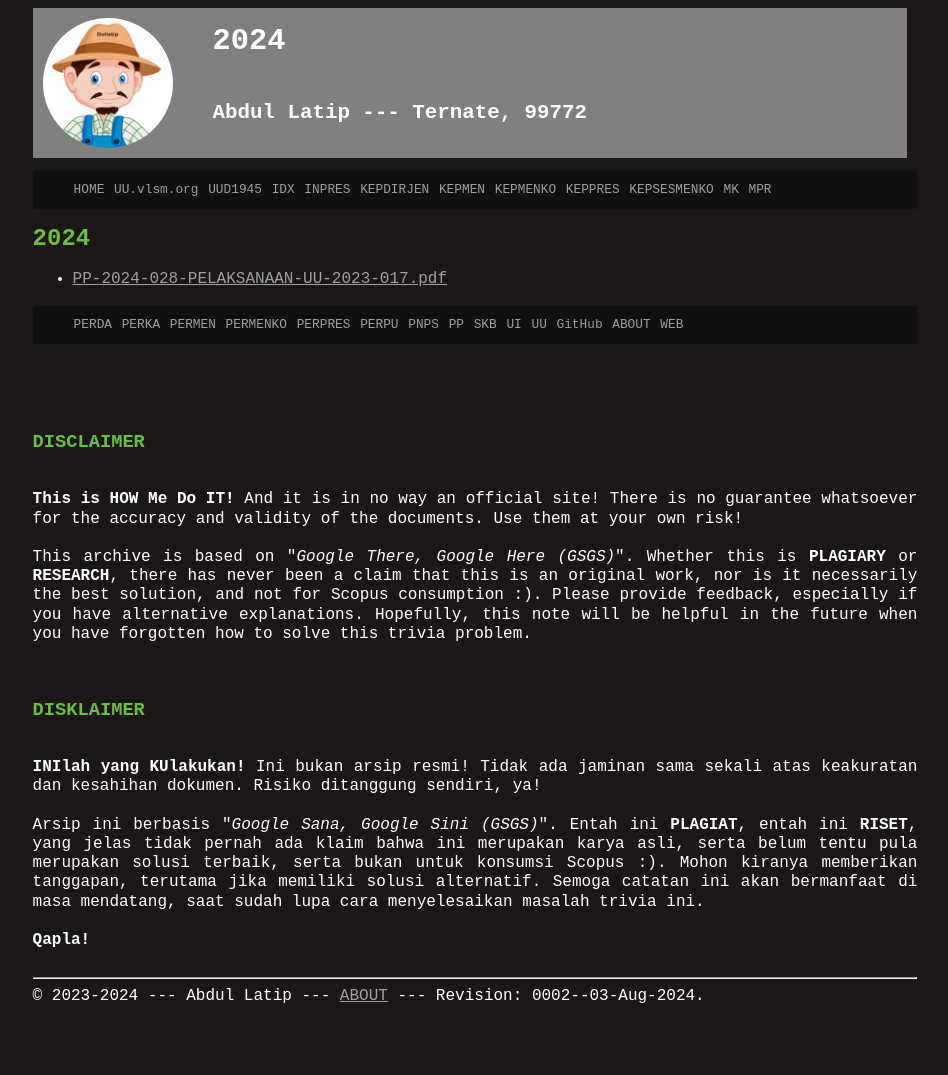
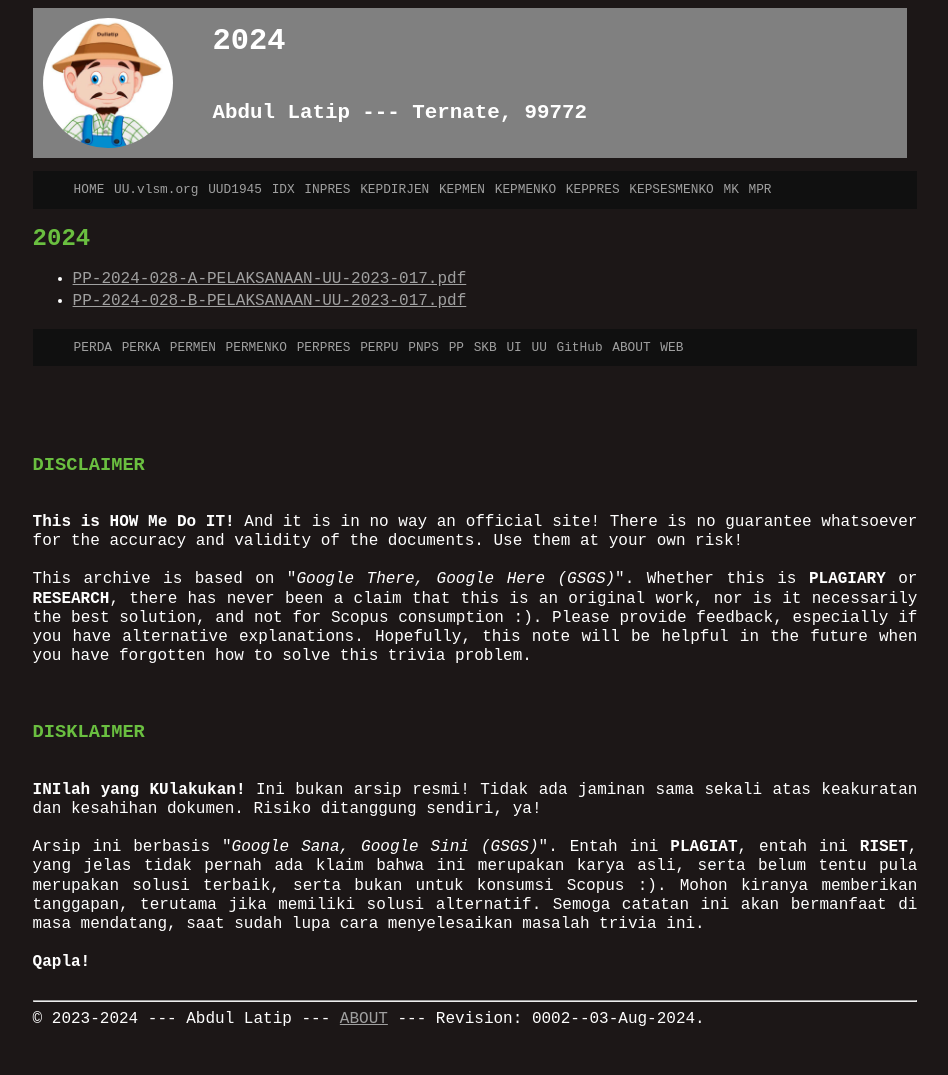
Before and after one commit to UUPPRI/2024, a Jekyll site: the page built from PP/index.md, in a window 1280 px wide. Shown: the whole page, without its empty margins (165-1113 px from the left). Built offline with Jekyll 4.4.1, drawn with Linux system fonts in a browser that asks for light colours; our own code applies the rules of GitHub Pages for plain Markdown files; before the commit the page ends 1053 px from its top, so only the background shows below that.

Commit message:
new file:   PP/PP-2024-028-A-PELAKSANAAN-UU-2023-017.pdf

```diff
--- a/PP/index.md
+++ b/PP/index.md
@@ -2,4 +2,5 @@
 layout: "layout"
 ---
 # 2024
-* [PP-2024-028-PELAKSANAAN-UU-2023-017.pdf](PP-2024-028-PELAKSANAAN-UU-2023-017.pdf)
+* [PP-2024-028-A-PELAKSANAAN-UU-2023-017.pdf](PP-2024-028-A-PELAKSANAAN-UU-2023-017.pdf)
+* [PP-2024-028-B-PELAKSANAAN-UU-2023-017.pdf](PP-2024-028-B-PELAKSANAAN-UU-2023-017.pdf)
```
Also changed, not shown: 00-README-ls-alR.md (+2 -1 lines), 2 other files.
